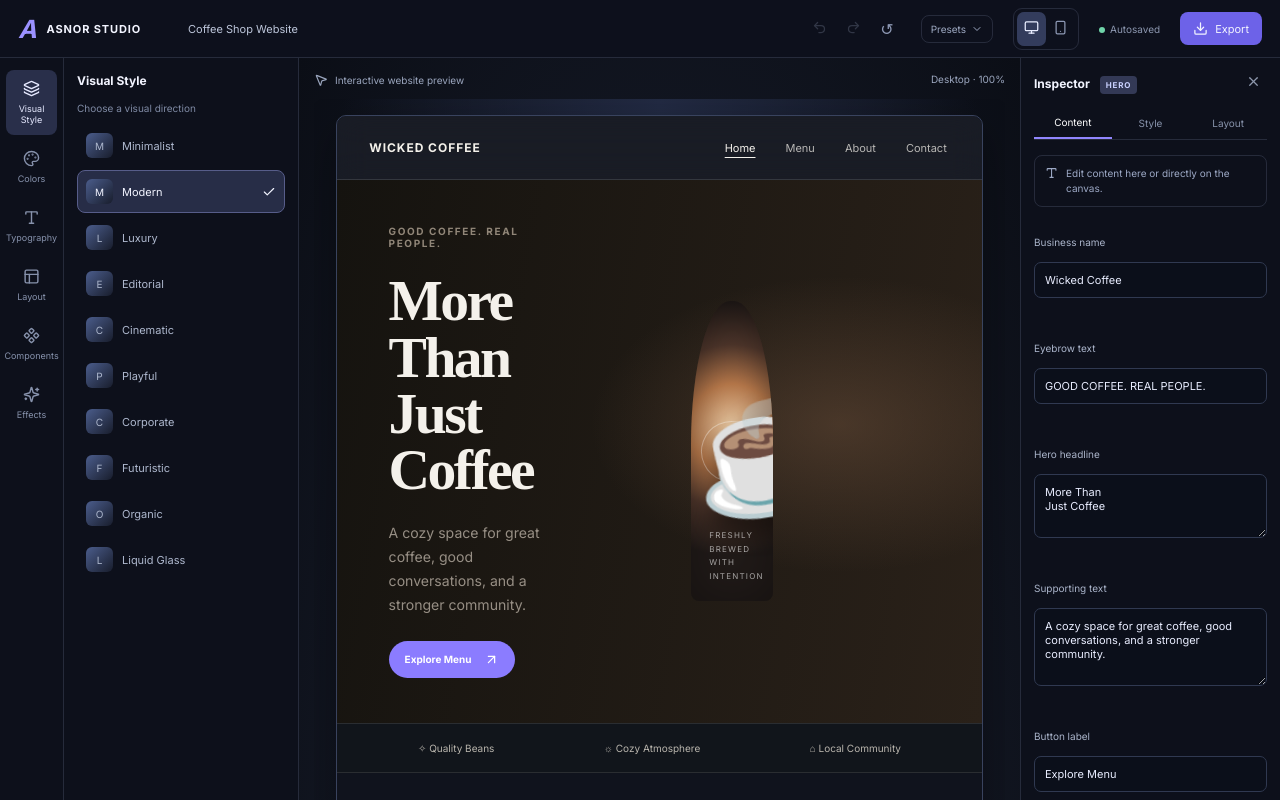
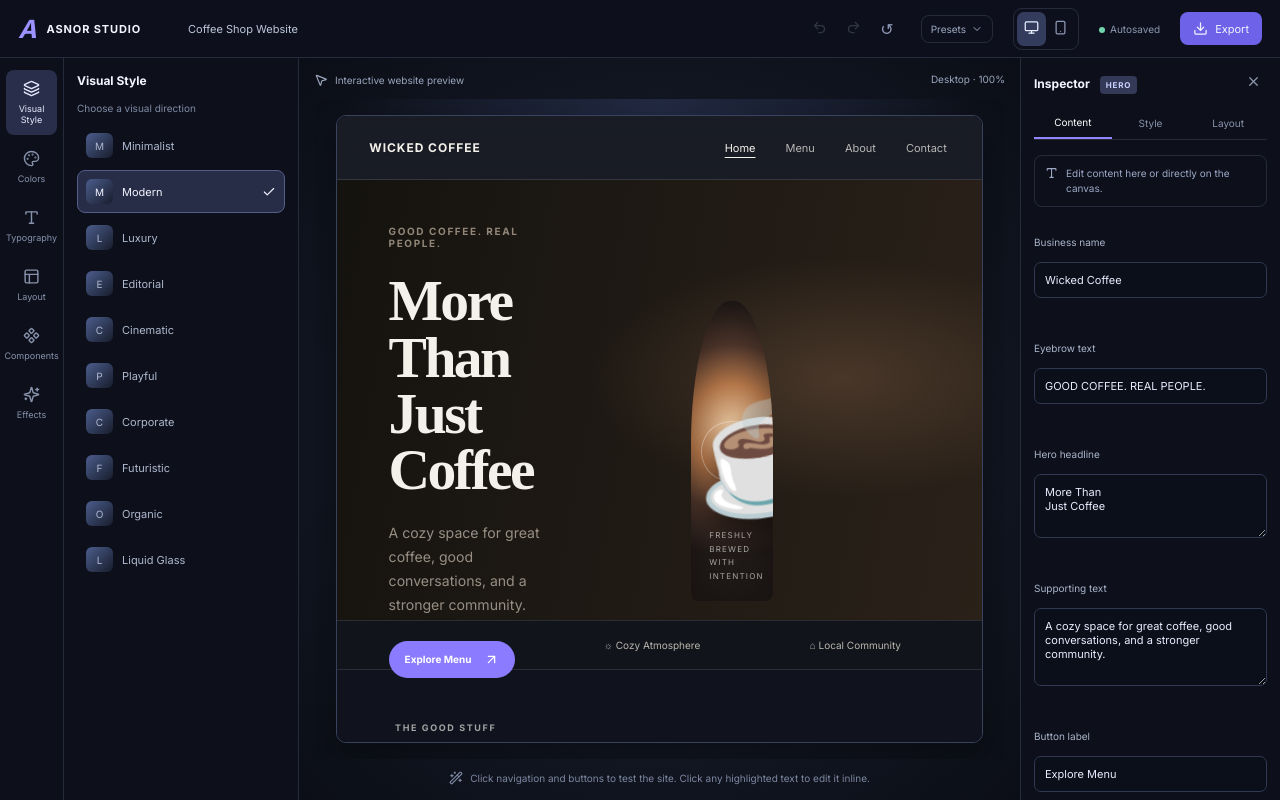
Before and after one commit to azuleermenu-dot/Asnor-Ali-Studio, a Next.js app: page / in a window 1280 px wide. Both pictures are taken after a click on the button "Explore preview ↗". Built offline with nearby package versions, Linux system fonts and the light colour scheme.

Commit message:
Improve preview scrolling and slide transitions

```diff
--- a/app/globals.css
+++ b/app/globals.css
@@ -142,3 +142,22 @@ button:focus-visible, a:focus-visible, input:focus-visible, select:focus-visible
 @media(max-width:1100px){.workspace{grid-template-columns:54px 205px minmax(0,1fr)}.inspector{position:absolute;right:0;top:58px;bottom:0;width:260px;z-index:10;box-shadow:-15px 0 35px #0005}.previewHero{min-height:360px}.coffeeArt{height:230px}}
 @media(max-width:760px){.studio{height:100dvh;min-height:0}.toolbar{gap:8px;padding:0 9px;height:54px}.toolbar .brand{font-size:9px}.projectName{margin-left:0}.projectName input{width:95px;font-size:10px}.presetPicker{display:none}.saveState{display:none}.workspace{grid-template-columns:48px minmax(0,1fr);grid-template-rows:minmax(0,1fr)}.controls{display:none}.canvasArea{grid-column:2;grid-row:1}.canvasTop{padding:8px 10px;font-size:10px}.previewDeviceShell{padding:8px}.previewDeviceShell.phone{width:min(100%,390px);height:calc(100% - 8px)}.previewHero{grid-template-columns:1fr;min-height:auto;padding:12% 8%;gap:25px}.previewCopy h1{font-size:clamp(36px,10vw,58px)}.coffeeArt{height:210px}.previewNav{min-height:52px;padding:10px 5%}.previewNavLinks{gap:9px}.previewNavLinks button{font-size:9px}.previewAboutSection{grid-template-columns:1fr;gap:0}.previewContactSection{align-items:flex-start;flex-direction:column}.previewFeatures{justify-content:flex-start}.inspector{top:54px;width:min(280px,82vw)}.toolRail button{font-size:8px}.exportBtn{padding:8px}.history{gap:0}}
 @media(prefers-reduced-motion:reduce){.previewFrame{scroll-behavior:auto}.previewCta,.coffeeArt .cup,.previewMenuCards article{transition:none}}
+
+/* Scroll + slide interaction fixes */
+.studio{height:100dvh;min-height:0;overflow:hidden}
+.workspace{min-height:0;overflow:hidden}
+.canvasArea{min-height:0;overflow:hidden;display:flex;flex-direction:column}
+.previewDeviceShell{flex:1;min-height:0;height:auto;overflow:hidden;align-items:stretch}
+.previewDeviceShell .previewFrame{flex:1;min-height:0;height:100%;overflow-y:auto;overflow-x:hidden;overscroll-behavior:contain;touch-action:pan-y;scrollbar-width:thin;scroll-padding-top:70px}
+.previewDeviceShell .previewFrame>*{flex-shrink:0}
+.previewDeviceShell .previewFrame section[id]{scroll-margin-top:70px}
+.previewFrame [contenteditable="true"]{cursor:text;user-select:text;-webkit-user-select:text;touch-action:pan-y;white-space:pre-wrap;overflow-wrap:anywhere}
+.previewFrame [contenteditable="true"]:focus{outline:1px dashed #a9a0ff;outline-offset:4px;background:color-mix(in srgb,currentColor 5%,transparent)}
+.previewFrame [contenteditable="true"]:focus-visible{outline:1px dashed #a9a0ff}
+.previewFrame .previewHero,.previewContentSection,.previewAboutSection,.previewContactSection{scroll-snap-align:start}
+.previewFrame{scroll-snap-type:y proximity}
+.previewFrame .previewHero{animation:previewSlideIn .55s cubic-bezier(.2,.75,.25,1) both}
+.previewFrame .previewContentSection,.previewFrame .previewAboutSection,.previewFrame .previewContactSection{animation:previewSlideIn .65s cubic-bezier(.2,.75,.25,1) both}
+@keyframes previewSlideIn{from{opacity:.55;transform:translateY(22px)}to{opacity:1;transform:translateY(0)}}
+@media(max-width:760px){.studio{height:100dvh;min-height:0;overflow:hidden}.workspace{min-height:0;overflow:hidden}.canvasArea{min-height:0;height:100%;overflow:hidden}.previewDeviceShell{height:auto;min-height:0;flex:1;padding:8px}.previewDeviceShell.phone{height:100%;min-height:0}.previewDeviceShell .previewFrame{height:100%;min-height:0;overflow-y:auto;overscroll-behavior:contain;touch-action:pan-y}.previewFrame .previewHero{min-height:0}.previewFrame .previewNav{position:sticky;top:0}}
+@media(prefers-reduced-motion:reduce){.previewFrame{scroll-snap-type:none}.previewFrame .previewHero,.previewFrame .previewContentSection,.previewFrame .previewAboutSection,.previewFrame .previewContactSection{animation:none}}
```
